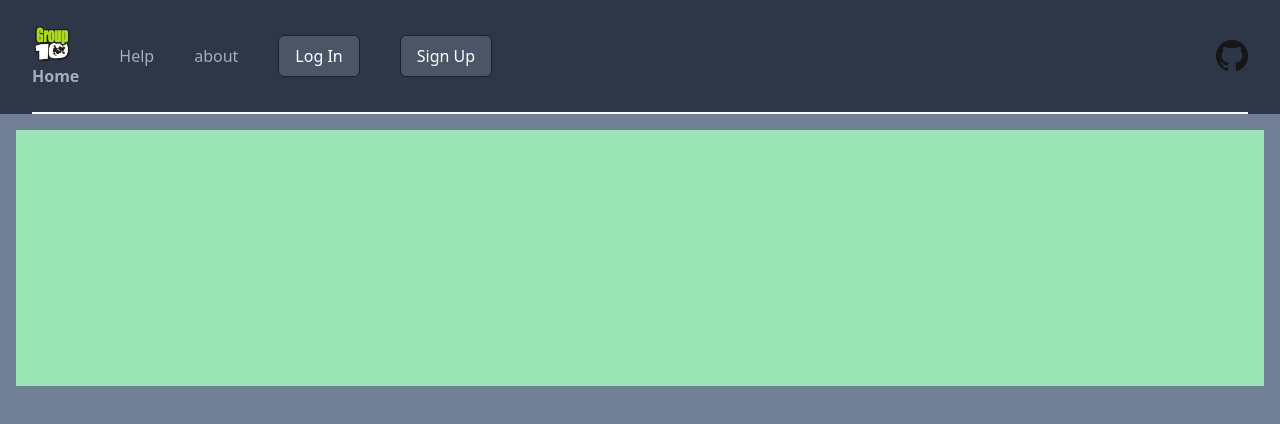
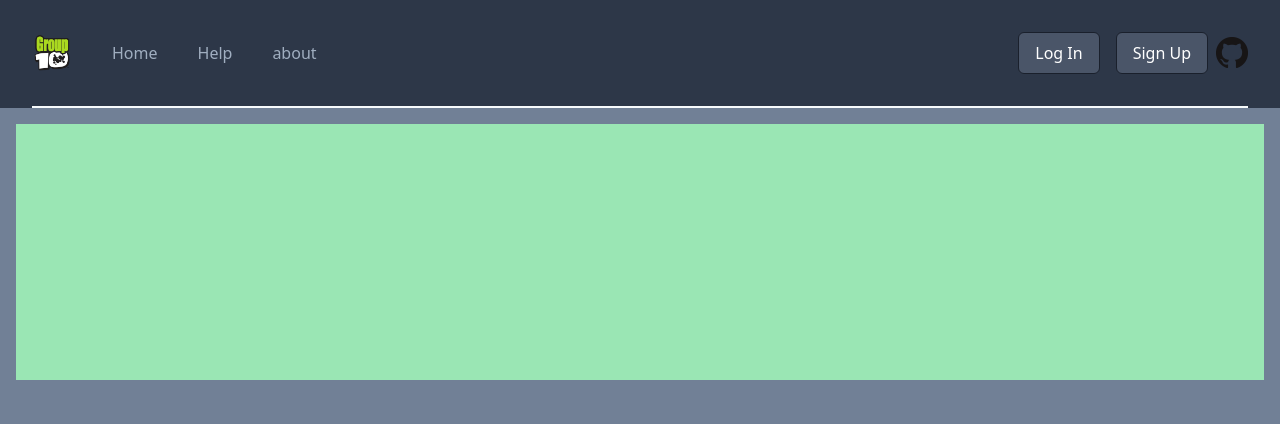
Before and after one commit to arjitjohar/Group10Project, a Gatsby site: page /help in a window 1280 px wide. Built offline with nearby package versions, Linux system fonts and the light colour scheme; Gatsby itself is replaced by a stand-in of ours.

Commit message:
Login and Signup update
Log in and Sign up is on the right as buttons but for later use, we might just want to use href <a> for signing up and loging in

```diff
--- a/src/components/Header.tsx
+++ b/src/components/Header.tsx
@@ -11,28 +11,33 @@ export default class Header extends React.Component {
 
     render() {
         return (
-            <div>
+
             <div className="relative bg-gray-800">
                     <div className="sm:px-8">
+                        <div>
                            <div className="flex justify-between items-center border-b-2 border-gray-100 py-6 md:justify-start md:space-x-10">
+                                <a>
+                                    <img className="h-10"src={group} alt="Group 10 Logo" ></img>
+                                </a>
 
-                            <a className="text-base font-bold text-gray-500 hover:text-gray-900">
-                                <img className="h-10"src={group} alt="Group 10 Logo" ></img>
+                                <a className="text-base font-medium text-gray-500 hover:text-gray-900">
                                     <Link to="/">Home</Link>
                                 </a>
 
                                 <a className="text-base font-medium text-gray-500 hover:text-gray-900">
                                     <Link to="/help">Help</Link>
-
                                 </a>
-
 
                                 <a className="text-base font-medium text-gray-500 hover:text-gray-900">
 
                                     <Link to="/about">about</Link>
                                 </a>
 
-                            <button className="border border-gray-900 bg-gray-700 text-white rounded-md px-4 py-2 m-2 hover:bg-gray-800 transition duration-500 ease">
+
+
+                                <div  className="hidden md:flex items-center justify-end md:flex-1 lg:w-0">
+
+                                    <button className="border border-gray-900 bg-gray-700 text-white rounded-md px-4 py-2 m-2 hover:bg-gray-800 transition duration-500 ease ">
                                         Log In
                                     </button>
 
@@ -40,19 +45,18 @@ export default class Header extends React.Component {
                                         Sign Up
                                     </button>
 
-                            <a className="hidden md:flex items-center justify-end md:flex-1 lg:w-0" href="https://github.com/arjitjohar/Group10Project">
-                                <img src={logo}  alt="GitHub">
-
-                                </img>
+                                    <a  href="https://github.com/arjitjohar/Group10Project">
+                                        <img src={logo}  alt="GitHub"></img>
                                      </a>
 
-
+                                </div>
 
 
                             </div>
                     </div>
                 </div>
             </div>
+
         )
 
 
```
Lines whose indentation alone changed are shown as unchanged.
